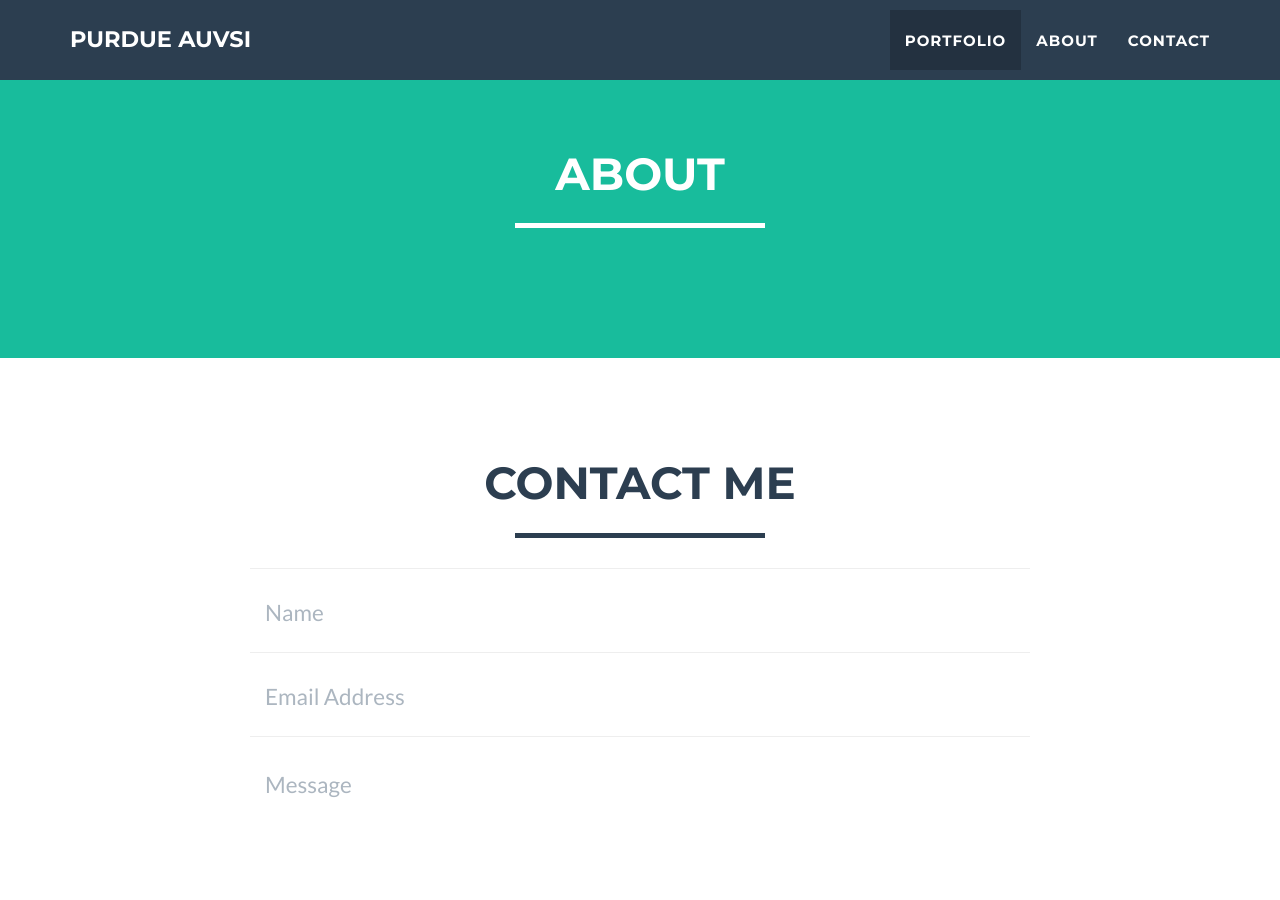
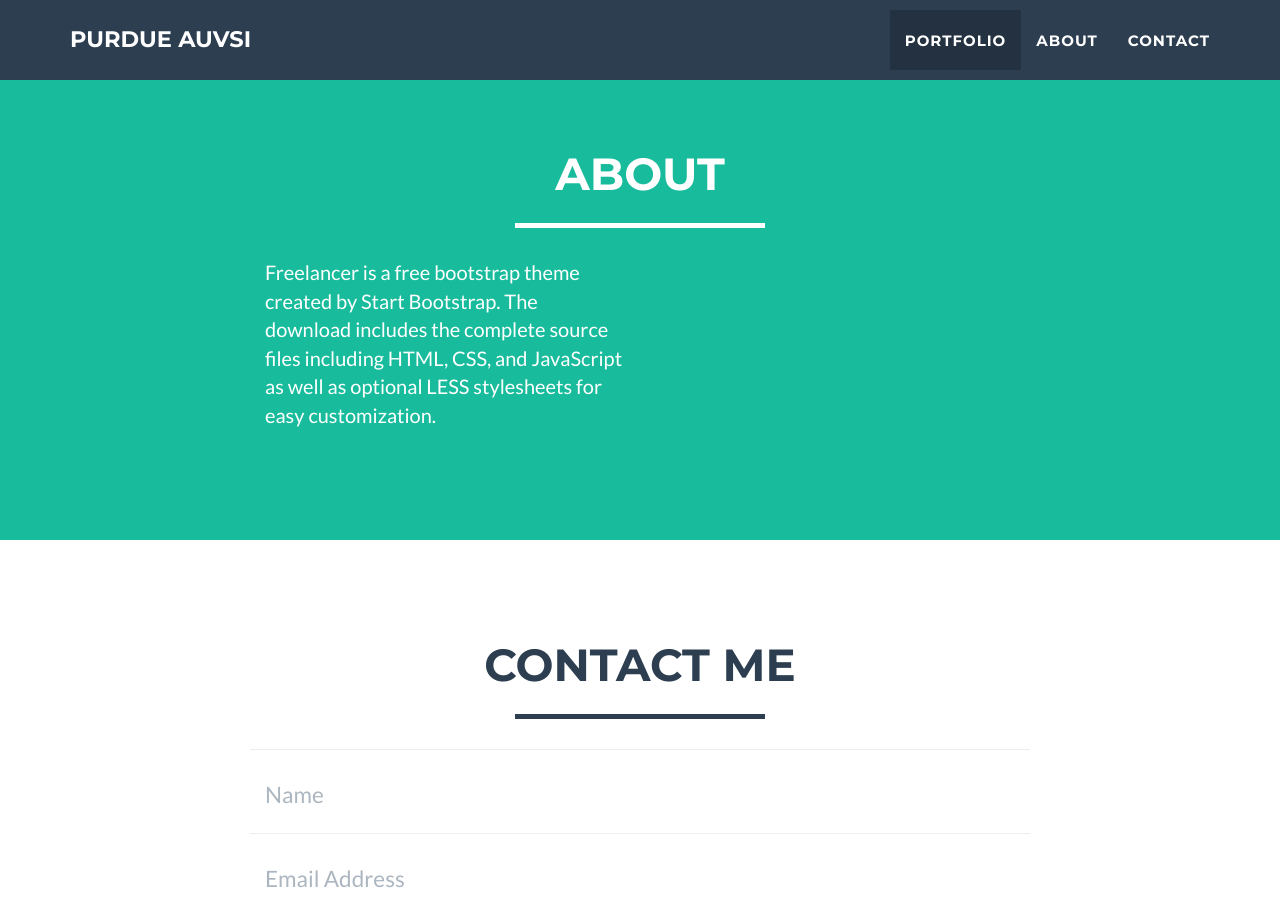
Before and after one commit to purdue-arc/website, a Jekyll site: the page built from index.html, in a window 1280 px wide and 900 px high, scrolled down 1895 px. Built offline with Jekyll 4.4.1, drawn with Linux system fonts in a browser that asks for light colours.

Commit message:
Update about.html

```diff
--- a/_includes/about.html
+++ b/_includes/about.html
@@ -7,6 +7,10 @@
                     <hr class="star-light">
                 </div>
             </div>
-
+            <div class="row">
+                <div class="col-lg-4 col-lg-offset-2">
+                    <p>Freelancer is a free bootstrap theme created by Start Bootstrap. The download includes the complete source files including HTML, CSS, and JavaScript as well as optional LESS stylesheets for easy customization.</p>
+                </div>
+            </div>
         </div>
     </section>
```
